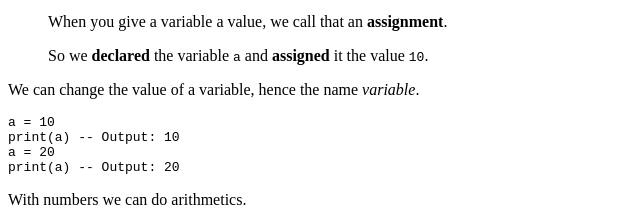
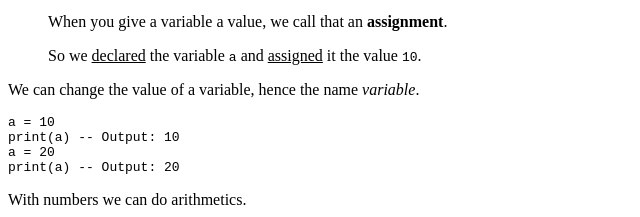
Before and after one commit to josh-perry/love-cookbook, an Eleventy site: page content/guides/basic/variables.md in a window 1280 px wide. Shown: the part 208-425 px from the top of the page, 0-640 px from the left. Built offline with nearby package versions, Linux system fonts and the light colour scheme; Eleventy itself is replaced by a stand-in of ours; code samples lack their colours; files that its build step writes are made by us from their sources; what markdown-it-github-alerts would draw is missing.

Commit message:
Fix underline

```diff
--- a/content/guides/basic/variables.md
+++ b/content/guides/basic/variables.md
@@ -24,7 +24,7 @@ print(a) -- Output: 10
 >
 > When you give a variable a value, we call that an **assignment**.
 >
-> So we __declared__ the variable `a` and __assigned__ it the value `10`.
+> So we <ins>declared</ins> the variable `a` and <ins>assigned</ins> it the value `10`.
 
 We can change the value of a variable, hence the name *variable*.
 
```
